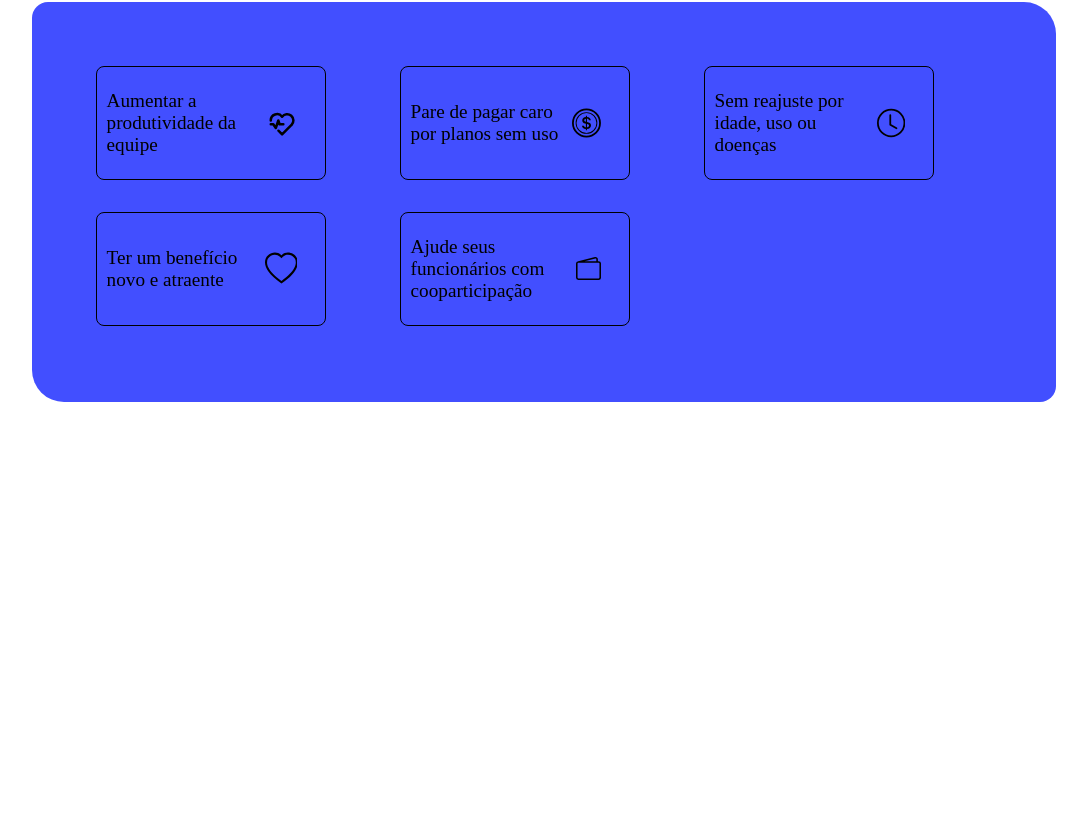
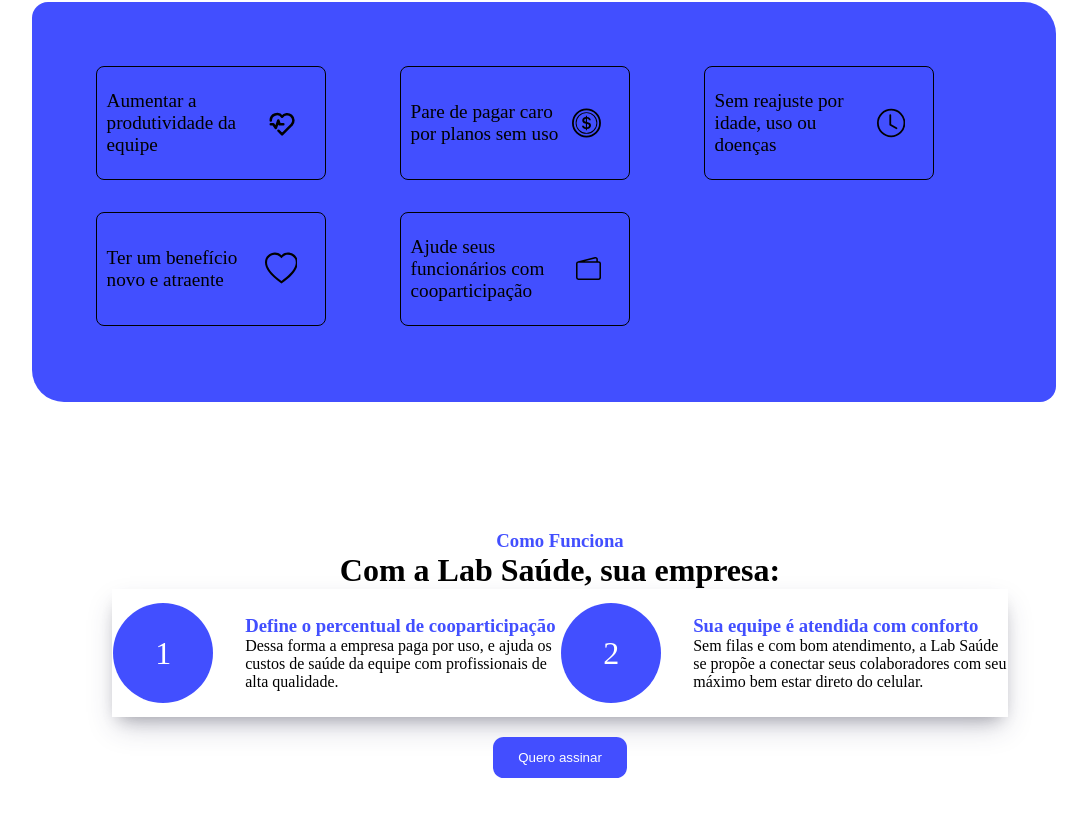
Before and after one commit to MrGhostsnow/labsaude_test, a React (Create React App) app: page / in a window 1280 px wide. Shown: the part 914-1730 px from the top of the page, without its empty margins (112-1199 px from the left). Before the commit the page ends 1348 px from the top, so only its background shows below. Built offline with nearby package versions, Linux system fonts and the light colour scheme.

Commit message:
CardComoFunciona

```diff
--- /dev/null
+++ b/src/components/ComoFunciona/ComoFunciona.css
@@ -0,0 +1,50 @@
+.containerComoFunciona{
+    display: flex;
+    width: 70%;
+    flex-direction: column;
+    justify-content: center;
+    align-items: center;
+    margin: 8em 0 10em 14em;
+}
+
+.containerComoFunciona h3{
+    color:rgb(66, 79, 255);
+}
+
+.cardComoFunciona{
+    display: flex;
+    justify-content: center;
+    align-items: center;
+    height: 8em;
+    box-shadow: rgba(50, 50, 93, 0.25) 0px 13px 27px -5px, rgba(0, 0, 0, 0.3) 0px 8px 16px -8px;
+}
+
+.passoapasso{
+    display: flex;
+    justify-content: center;
+    align-items: center;
+    width: 70%;
+}
+
+.passoapasso span{
+    border-radius: 50%;
+    display: inline-block;
+    height: 100px;
+    width: 100px;
+    margin-right: 1em;
+    font-size: xx-large;
+    background-color: rgb(66, 79, 255);
+    color: #fff;
+    text-align: center;
+    line-height: 100px;
+}
+
+.textoPassoaPasso{
+    display: flex;
+    flex-direction: column;
+    width: 70%;
+}
+
+.btnComoFunciona{
+    margin-top: 1.5em;
+}
--- /dev/null
+++ b/src/components/ComoFunciona/ComoFunciona.jsx
@@ -0,0 +1,32 @@
+import Button from '../Button/Button'
+import './ComoFunciona.css'
+
+function ComoFunciona(props) {
+  return (
+    <div className='containerComoFunciona'>
+        <h3>Como Funciona</h3>
+        <h1>{props.h1}</h1>
+        <div className='cardComoFunciona'>
+           <div className='passoapasso'>
+            <span>1</span>
+            <div className='textoPassoaPasso'>
+                <h3>{props.titulo1}</h3>
+                <p>{props.texto1}</p>
+            </div>
+           </div>
+           <div className='passoapasso'>
+            <span>2</span>
+            <div className='textoPassoaPasso'>
+                <h3>{props.titulo2}</h3>
+                <p>{props.texto2}</p>
+            </div>
+           </div>
+        </div>
+        <Button className='btn btnComoFunciona'>
+            Quero assinar
+        </Button>
+    </div>
+  )
+}
+
+export default ComoFunciona
--- a/src/views/Empresas/Empresas.css
+++ b/src/views/Empresas/Empresas.css
@@ -7,8 +7,6 @@
     justify-content: center;
     flex-direction: column;
     width: 60%;
-
-    border: 2px solid red;
 }
 
 .containerPrimeiroTexto h3{
--- a/src/views/Empresas/Empresas.jsx
+++ b/src/views/Empresas/Empresas.jsx
@@ -1,5 +1,6 @@
 import Button from '../../components/Button/Button'
 import CardsMotivos from '../../components/CardsMotivos/CardsMotivos'
+import ComoFunciona from '../../components/ComoFunciona/ComoFunciona'
 import FormEnvio from '../../components/FormEnvio/FormEnvio'
 import './Empresas.css'
 
@@ -25,6 +26,12 @@
             <img src="./assets/images/banner-left-image.svg" alt="" />
         </div>
         <CardsMotivos/>
+        <ComoFunciona
+        h1='Com a Lab Saúde, sua empresa:'
+        titulo1='Define o percentual de cooparticipação'
+        titulo2='Sua equipe é atendida com conforto'
+        texto1='Dessa forma a empresa paga por uso, e ajuda os custos de saúde da equipe com profissionais de alta qualidade.'
+        texto2='Sem filas e com bom atendimento, a Lab Saúde se propõe a conectar seus colaboradores com seu máximo bem estar direto do celular.'/>
     </div>
   )
 }
```
